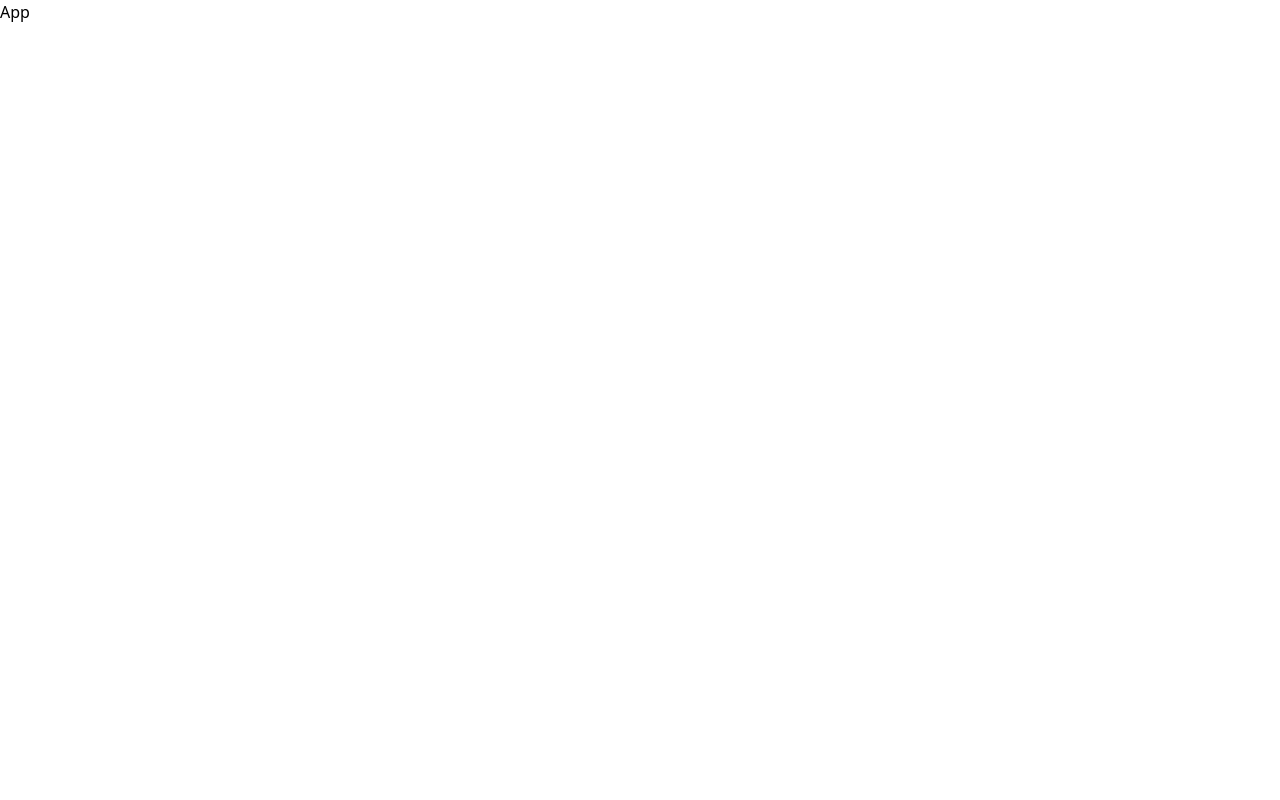
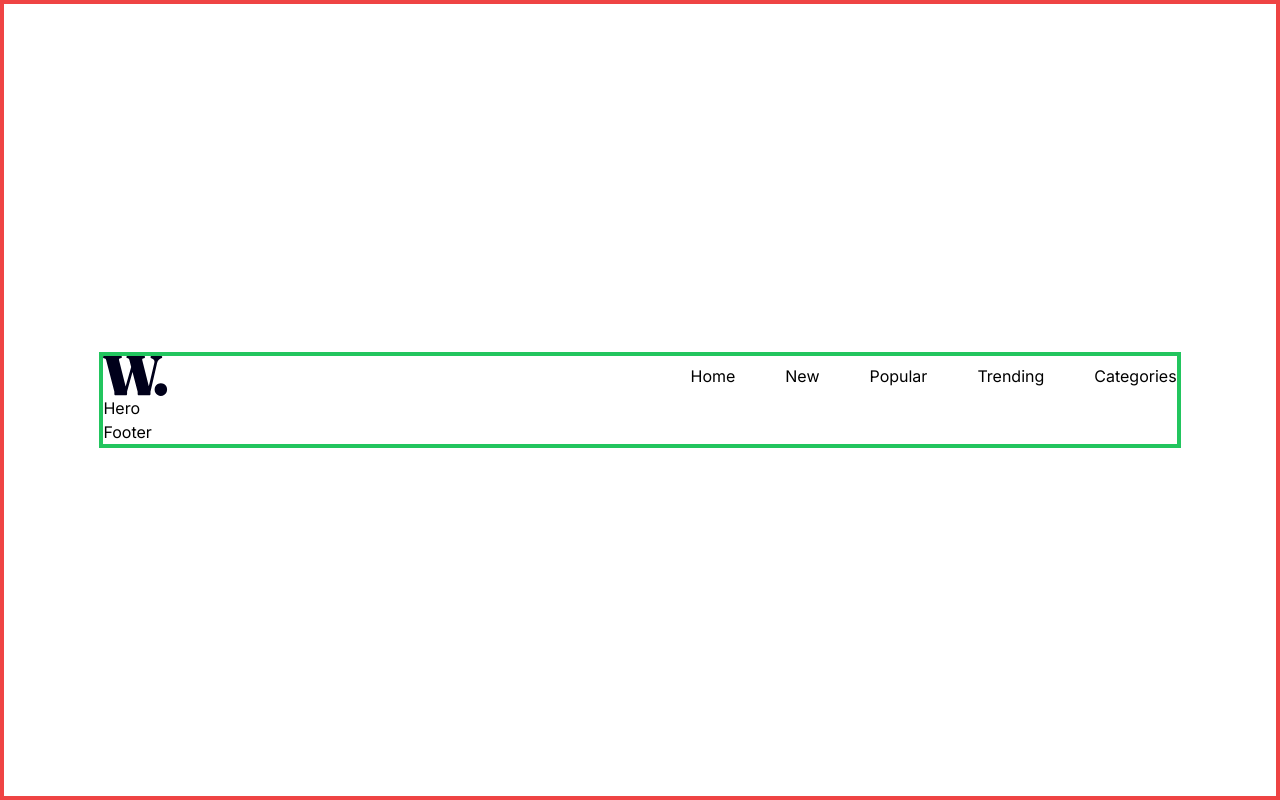
Before and after one commit to Mut1s0/news-homepage, a React (Vite) app: page / in a window 1280 px wide. Built offline with nearby package versions, Linux system fonts and the light colour scheme.

Commit message:
Added Nav component

```diff
--- a/src/App.jsx
+++ b/src/App.jsx
@@ -1,7 +1,23 @@
+import { Footer, Hero, Nav } from "./components";
 
 function App() {
+
   return(
-    <h1>App</h1>
+
+    <main className="border-4 border-red-500 min-h-dvh flex flex-col items-center justify-center font-inter">
+
+      <div className="border-4 border-green-500 w-[1400px] max-w-[85%]">
+
+        <Nav/>
+
+        <Hero/>
+
+        <Footer/>
+
+      </div>
+
+    </main>
+
   )
 }
 
--- /dev/null
+++ b/src/components/Footer.jsx
@@ -0,0 +1,8 @@
+
+function Footer() {
+    return(
+        <h1>Footer</h1>
+    )
+}
+
+export default Footer
--- /dev/null
+++ b/src/components/Hero.jsx
@@ -0,0 +1,8 @@
+
+function Hero() {
+    return(
+        <h1>Hero</h1>
+    )
+}
+
+export default Hero
--- /dev/null
+++ b/src/components/Nav.jsx
@@ -0,0 +1,66 @@
+import { logo, iconMenu, iconMenuClose } from "../images";
+import { navigation } from "../constants";
+import { useState } from "react";
+
+function Nav() {
+
+    const [ toggle, setToggle ] = useState(false);
+
+    return(
+
+        <nav className="flex items-center justify-between">
+
+            <img src={logo} alt="logo" />
+
+            <div className="hidden sm:flex items-center justify-end gap-[50px]">
+
+                {navigation.map((nav) => (
+
+                    <ul key={nav.id}>
+
+                        <li><a href="#" className="font-regular hover:text-softRed">{nav.navLink}</a></li>
+
+                    </ul>
+
+                ))}
+
+            </div>
+
+            <div className="sm:hidden block">
+
+                <img
+                    src={iconMenu}
+                    alt="Menu"
+                    className="cursor-pointer"
+                    onClick={() => setToggle((prev) => !prev)}
+                />
+
+                <div className={`${toggle ? 'block' : 'hidden'} absolute top-0 right-0 min-w-[300px] h-screen bg-offWhite p-9`}>
+
+                    <div className="flex items-center justify-end pb-[50px]">
+
+                        <img
+                            src={iconMenuClose}
+                            alt="menu close"
+                            className="cursor-pointer"
+                            onClick={() => setToggle((prev) => !prev)}
+                        />
+
+                    </div>
+
+                    {navigation.map((nav) => (
+                        <ul key={nav.id} className="pb-8">
+                            <li><a href="#" className="font-regular hover:text-softRed">{nav.navLink}</a></li>
+                        </ul>
+                    ))}
+
+                </div>
+
+            </div>
+
+        </nav>
+
+    )
+}
+
+export default Nav;
--- /dev/null
+++ b/src/components/index.js
@@ -0,0 +1,9 @@
+import Nav from "./Nav";
+import Hero from "./Hero";
+import Footer from "./Footer"
+
+export {
+    Nav,
+    Hero,
+    Footer
+}
--- a/src/images/index.js
+++ b/src/images/index.js
@@ -5,6 +5,7 @@ import imageRetroPCS from "./image-retro-pcs.jpg";
 import imageTopLaptops from "./image-top-laptops.jpg";
 import desktopWeb from "./image-web-3-desktop.jpg";
 import mobileWeb from "./image-web-3-mobile.jpg";
+import logo from "./logo.svg";
 
 export {
     iconMenuClose,
@@ -13,5 +14,6 @@ export {
     imageRetroPCS,
     imageTopLaptops,
     desktopWeb,
-    mobileWeb
+    mobileWeb,
+    logo
 }
--- a/tailwind.config.js
+++ b/tailwind.config.js
@@ -20,6 +20,11 @@ export default {
       fontFamily: {
         inter: [ "Inter", "sans-serif" ]
       },
+      fontWeight: {
+        regular: "400",
+        bold: "700",
+        extraBold: "800"
+      }
     },
     screens: {
       xs: "450px",
```
